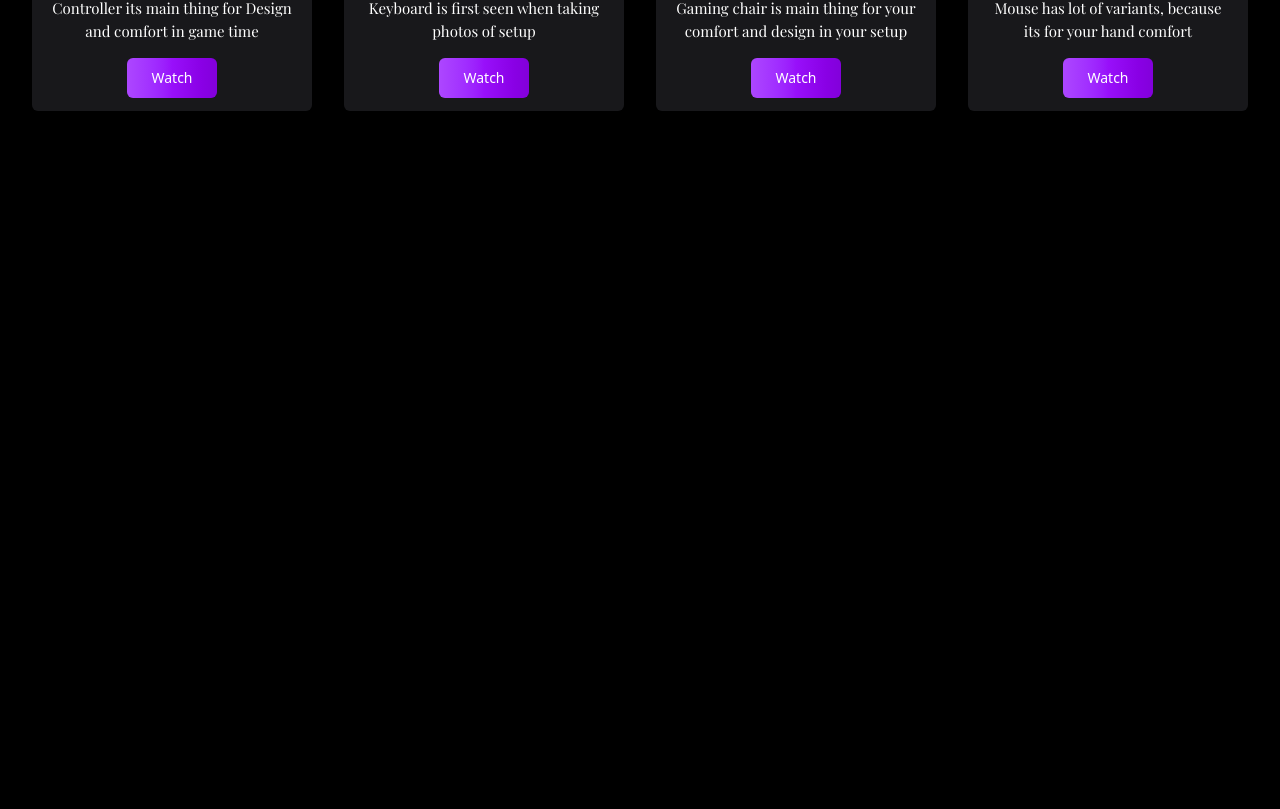
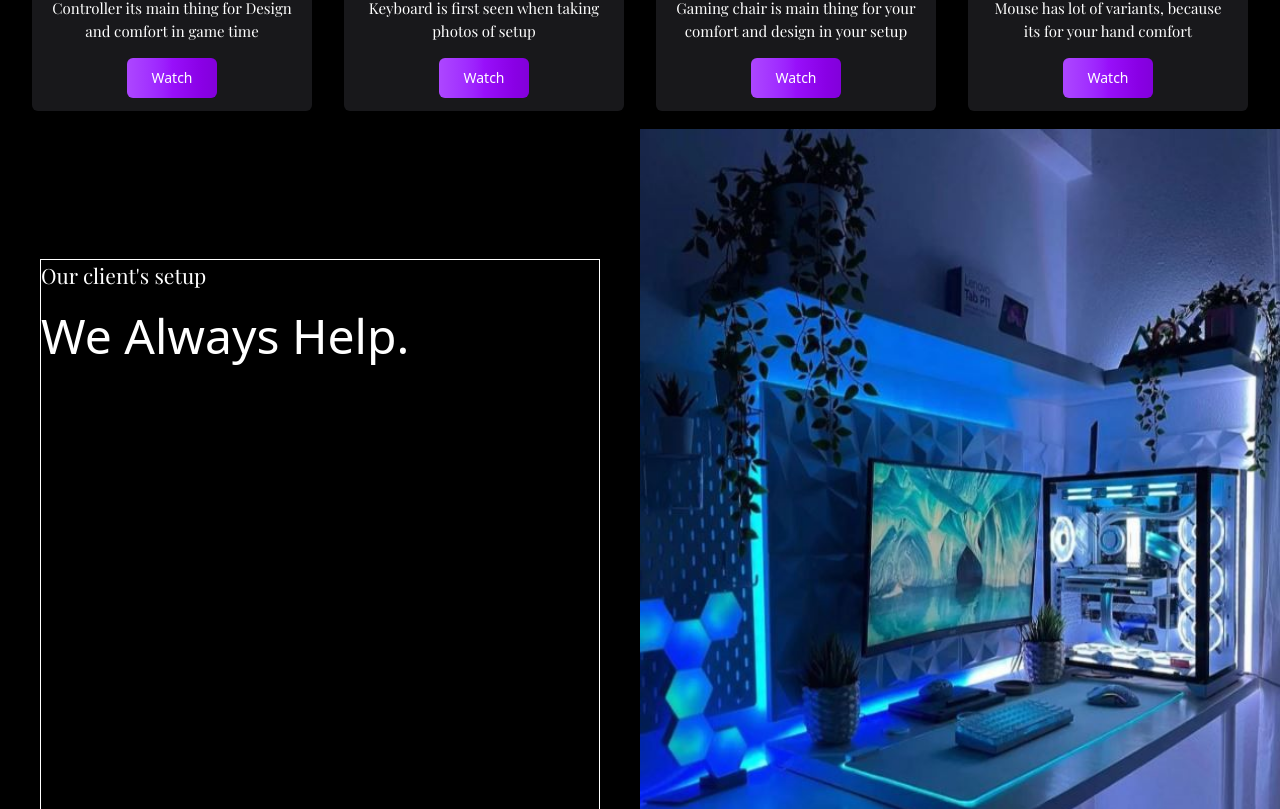
Before and after one commit to AndrewEl131/Gaming-Comfort, a Next.js app: page / in a window 1280 px wide. Shown: the part 1191-2000 px from the top of the page. Before the commit the page ends 1320 px from the top, so only its background shows below. Built offline with nearby package versions, Linux system fonts and the light colour scheme; a web font is replaced by a local one.

Commit message:
Added Client-setup

```diff
--- a/Components/AccordionCard.tsx
+++ b/Components/AccordionCard.tsx
@@ -3,6 +3,7 @@
 import React from "react";
 import Image from "next/image";
 import { useState } from "react";
+import './components-styles.css'
 
 type CardProps = {
     showFunc: () => void;
@@ -13,7 +14,7 @@ export default function AccordionCard({ showFunc }: CardProps) {
   const [active, setActive] = useState<Number | null>(null);
 
   return (
-    <div className="w-130 h-auto bg-purple-500 absolute right-0 bottom-[-92vh] py-6 flex justify-center items-center rounded-2xl">
+    <div className="w-130 h-auto bg-purple-500 absolute right-5 bottom-[-92vh] py-6 flex justify-center items-center rounded-2xl faq-card">
       <div className="w-120 h-auto bg-mauve-900 px-5 py-10 rounded-md space-y-8 relative">
         <div className="absolute left-2 top-2 cursor-pointer" onClick={(showFunc)}>
           <svg
--- /dev/null
+++ b/Components/components-styles.css
@@ -0,0 +1,13 @@
+
+.faq-card{
+    animation: card-appear linear 500ms;
+}
+
+@keyframes card-appear{
+    from {
+        bottom: -96vh;
+    }
+    to {
+        bottom: -92vh;
+    }
+}
--- a/app/page.tsx
+++ b/app/page.tsx
@@ -78,6 +78,21 @@ export default function Home() {
           />
         </div>
       </div>
+      {/* Client Setup */}
+      <div className="w-full h-220 flex">
+        <div className="w-[50vw] flex justify-center items-center">
+          <div className="w-140 h-155 border">
+            <div className="space-y-5">
+              <h1 className="secondary-font text-[21px]">Our client's setup</h1>
+
+            <h1 className="text-5xl">We Always Help.</h1>
+            </div>
+          </div>
+        </div>
+        <div className="w-[50vw] relative">
+          <Image src={"/assets/client-setup.jpg"} fill alt="setup" />
+        </div>
+      </div>
     </main>
   );
 }
```
Also changed, not shown: public/assets/client-setup.jpg (added).
